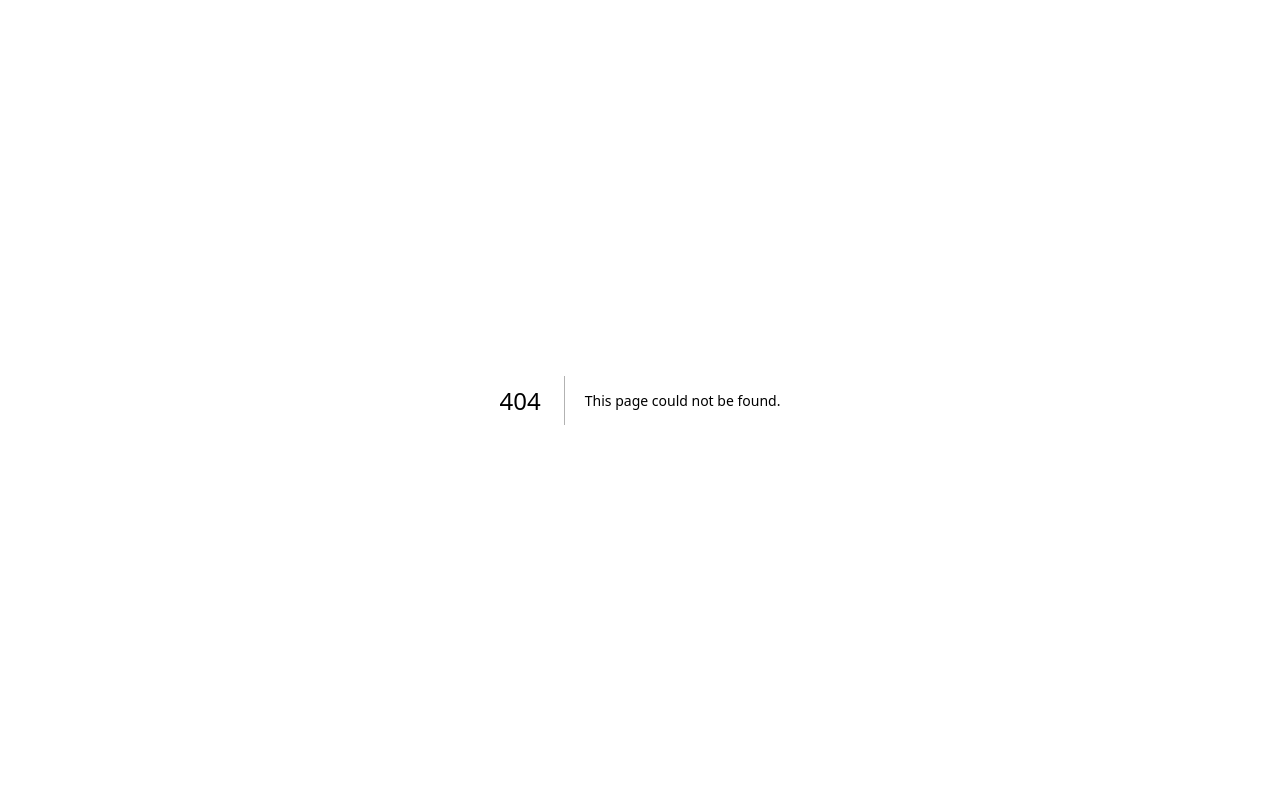
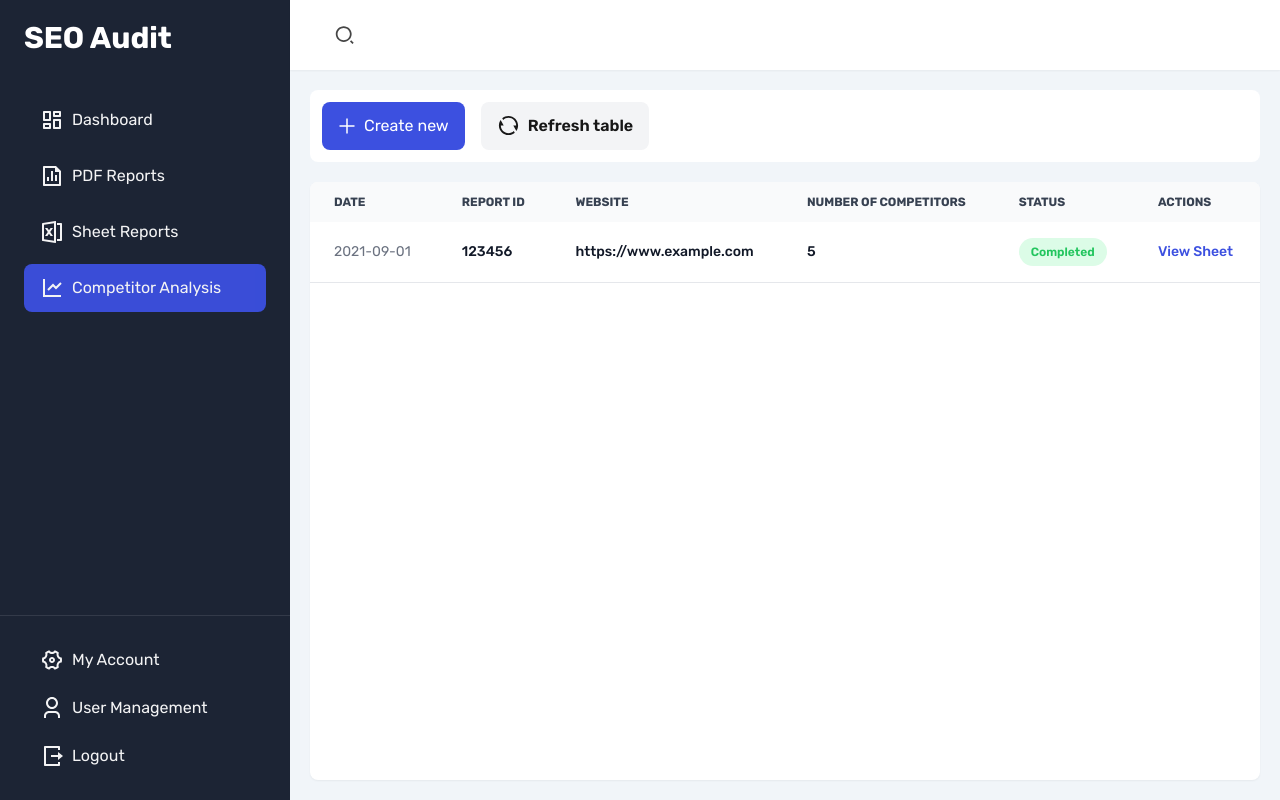
Before and after one commit to vishnut2003/seo_audit_tool, a Next.js app: page /dashboard/compatitor-analysis in a window 1280 px wide. Before the commit this address had no page. Built offline with nearby package versions, Linux system fonts and the light colour scheme.

Commit message:
Add Competitor Analysis page and list component; update sidebar menu

```diff
--- /dev/null
+++ b/src/Components/CompetitorAnalysisPage/CompetitorAnalysisList/CompetitorAnalysisList.tsx
@@ -0,0 +1,75 @@
+import React from 'react'
+
+const CompetitorAnalysisList = () => {
+  return (
+    <div className="relative overflow-x-auto shadow-sm sm:rounded-lg bg-white h-full">
+
+      {/* Table start */}
+      <table className="w-full text-sm text-left rtl:text-right text-gray-500">
+        <thead className="text-xs text-gray-700 uppercase bg-gray-50">
+          <tr>
+            <th scope="col" className="px-6 py-3">
+              Date
+            </th>
+
+            <th scope="col" className="px-6 py-3">
+              <div className="flex items-center">
+                Report ID
+              </div>
+            </th>
+
+            <th scope="col" className="px-6 py-3">
+              Website
+            </th>
+
+            <th scope="col" className="px-6 py-3">
+              Number of Competitors
+            </th>
+
+            <th scope="col" className="px-6 py-3">
+              Status
+            </th>
+
+            <th scope="col" className="px-6 py-3">
+              Actions
+            </th>
+          </tr>
+        </thead>
+        <tbody>
+          <tr className="bg-white border-b">
+            <td className="px-6 py-4">
+              2021-09-01
+            </td>
+
+            <th scope="row" className="px-6 py-4 font-medium text-gray-900 whitespace-nowrap">
+              123456
+            </th>
+
+            <th scope="row" className="px-6 py-4 font-medium text-gray-900 whitespace-nowrap">
+              https://www.example.com
+            </th>
+
+            <th scope="row" className="px-6 py-4 font-medium text-gray-900 whitespace-nowrap">
+              5
+            </th>
+
+            <th scope="row" className="px-6 py-4 font-medium text-gray-900 whitespace-nowrap">
+              <span
+                className="px-3 py-1 inline-flex text-xs leading-5 font-semibold rounded-full bg-green-100 text-green-500">
+                Completed
+              </span>
+            </th>
+
+            <td align="left" className="px-6 py-4 text-right">
+              <p className="text-left">
+                <a href='#' target='_blank' rel="noopener noreferrer" className="font-medium text-secondary hover:underline">View Sheet</a>
+              </p>
+            </td>
+          </tr>
+        </tbody>
+      </table>
+    </div>
+  )
+}
+
+export default CompetitorAnalysisList
--- /dev/null
+++ b/src/app/dashboard/compatitor-analysis/page.tsx
@@ -0,0 +1,42 @@
+import CompetitorAnalysisList from '@/Components/CompetitorAnalysisPage/CompetitorAnalysisList/CompetitorAnalysisList';
+import BasicLayout from '@/layouts/BasicLayout/BasicLayout';
+import { RiAddLargeLine, RiRefreshLine } from '@remixicon/react';
+import React from 'react';
+
+const CompetitorAnalysis = () => {
+    return (
+        <BasicLayout>
+            <div className="w-full h-full">
+                <div className="w-full h-full flex flex-col gap-5">
+
+                    <div className="flex gap-2 items-center flex-col md:flex-row justify-between p-3 bg-white rounded-lg">
+
+                        <div className='flex gap-4 items-center w-full md:w-max'>
+                            {/* Create new Competitor Analysis */}
+                            <button
+                                type="button"
+                                className="bg-secondary py-3 px-4 rounded-lg text-foregroundwhite disabled:opacity-45 w-full md:w-max flex gap-2 items-center"
+                            >
+                                <RiAddLargeLine size={18} />
+                                Create new
+                            </button>
+
+                            {/* Refresh table button */}
+                            <button className='flex gap-2 items-center bg-gray-100 hover:bg-gray-200 py-3 px-4 rounded-lg font-semibold'>
+                                <RiRefreshLine size={23} />
+                                Refresh table
+                            </button>
+                        </div>
+
+                    </div>
+
+                    {/* Competitors analysis table start */}
+                    <CompetitorAnalysisList/>
+
+                </div>
+            </div>
+        </BasicLayout>
+    );
+};
+
+export default CompetitorAnalysis;
--- a/src/layouts/BasicLayout/Sidebar/SidebarMenu/items.ts
+++ b/src/layouts/BasicLayout/Sidebar/SidebarMenu/items.ts
@@ -1,4 +1,4 @@
-import { RiDashboardLine, RiFileChartLine, RiFileExcel2Line, RiSearch2Line } from "@remixicon/react";
+import { RiDashboardLine, RiFileChartLine, RiFileExcel2Line, RiLineChartLine } from "@remixicon/react";
 
 const sidebarMenuItems = [
     {
@@ -17,9 +17,9 @@ const sidebarMenuItems = [
         link: '/dashboard/sheet-reports'
     },
     {
-        name: 'Keyword Research',
-        icon: RiSearch2Line,
-        link: '#'
+        name: 'Competitor Analysis',
+        icon: RiLineChartLine,
+        link: '/dashboard/compatitor-analysis'
     }
 ]
 
```
